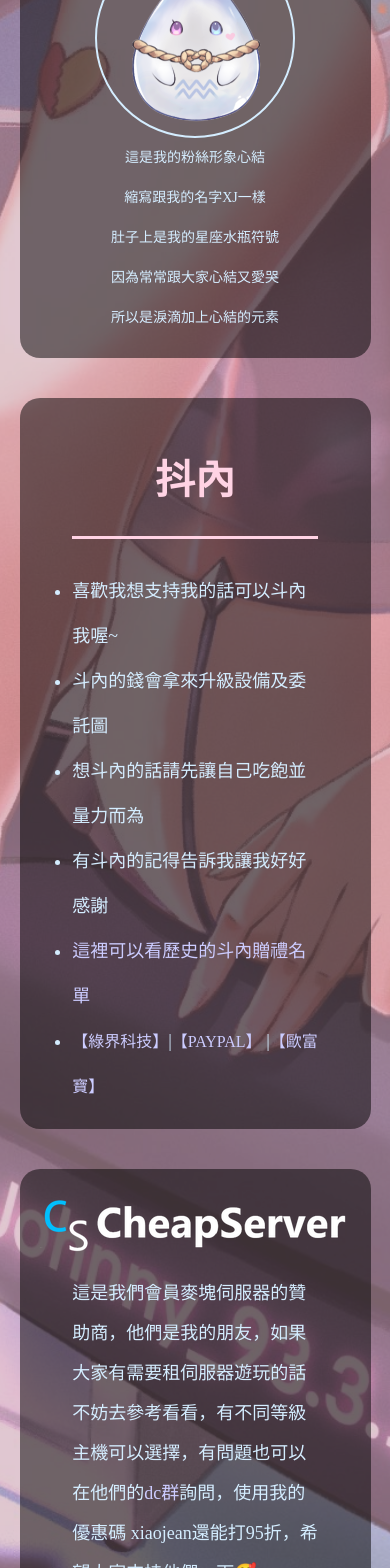
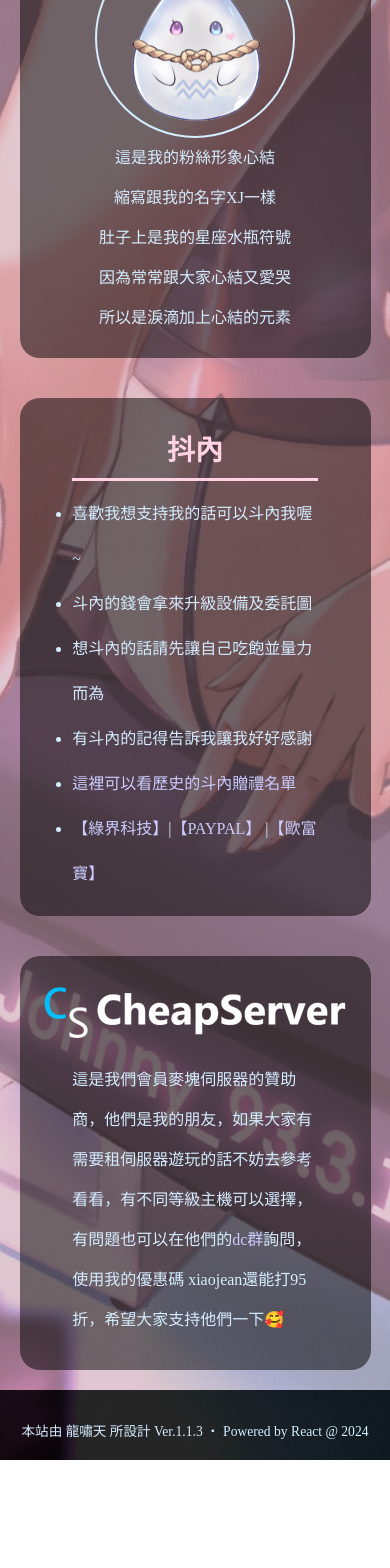
Before and after one commit to draking1101/MP_xiaojean0128, a React (Create React App) app: page /#/ in a window 390 px wide. Shown: the part 1620-3188 px from the top of the page. After the commit the page ends 3080 px from the top, so only its background shows below. Built offline with nearby package versions, Linux system fonts and the light colour scheme.

Commit message:
Ver1.1.3
1. UI、文本調整

2. 修正IPad Air 4上 容器跑版問題

```diff
--- a/package.json
+++ b/package.json
@@ -1,6 +1,6 @@
 {
   "name": "xiaojean0128",
-  "version": "1.1.2",
+  "version": "1.1.3",
   "private": true,
   "dependencies": {
     "@craco/craco": "^7.1.0",
--- a/src/components/const.tsx
+++ b/src/components/const.tsx
@@ -144,9 +144,9 @@ export const TEXT = {
                 thousandSub: '1K Subscribers',
                 ff43_01: 'FF43 Merchandise',
                 anniversary_1st: '1st Anniversary',
-                anniversary_2nd_crowdfunding_01: '2nd Anniversary Crowdfunding',
-                anniversary_2nd_crowdfunding_02: '2nd Anniversary Crowdfunding',
-                anniversary_2nd_crowdfunding_03: '2nd Anniversary Crowdfunding',
+                anniversary_2nd_crowdfunding_01: '2.0 Crowdfunding Exclusive Merchandise',
+                anniversary_2nd_crowdfunding_02: '2.0 Crowdfunding Exclusive Merchandise',
+                anniversary_2nd_crowdfunding_03: '2nd Anniversary Appreciation Standee',
             },
             subTitle: {
                 default: '',
@@ -299,9 +299,9 @@ export const TEXT = {
         },
         merch: {
             category: {
-                title1: "限時周邊",
-                title2: "常駐周邊",
-                title3: "絕版周邊",
+                title1: "限時週邊",
+                title2: "常駐週邊",
+                title3: "絕版週邊",
             },
             img: {
                 default: richXiaoJean,
@@ -320,10 +320,10 @@ export const TEXT = {
                 lineEmoji: "小靜Line表情符號",
                 thousandSub: '千訂回饋周邊',
                 ff43_01: 'FF43 周邊',
-                anniversary_1st: '一周年周邊套組',
-                anniversary_2nd_crowdfunding_01: '二周年募資限定周邊',
-                anniversary_2nd_crowdfunding_02: '二周年募資限定周邊',
-                anniversary_2nd_crowdfunding_03: '二周年募資限定周邊',
+                anniversary_1st: '一週年周邊套組',
+                anniversary_2nd_crowdfunding_01: '2.0募資限定周邊',
+                anniversary_2nd_crowdfunding_02: '2.0募資限定周邊',
+                anniversary_2nd_crowdfunding_03: '二週年回饋立牌',
             },
             subTitle: {
                 default: '',
--- a/src/pages/news_details/news_1-25.tsx
+++ b/src/pages/news_details/news_1-25.tsx
@@ -5,7 +5,7 @@ export const News1 = ({ selectedNews }) => {
         <ContentWrapper>
             <P>{selectedNews.content}</P><br />
             <P>{selectedNews.content2}</P><br />
-            <P>{selectedNews.content3}<img style={{ width: 28, height: 28 }} src="https://cdn.discordapp.com/emojis/1211065179161231461.webp?size=44&quality=lossless" /></P>
+            <P>{selectedNews.content3}<img style={{ width: 28, height: 28 }} src="https://cdn.discordapp.com/emojis/1211065179161231461.webp?size=44&quality=lossless" alt="Missing Image" /></P>
             <div style={{ display: 'flex', flexDirection: 'column', alignItems: 'center', marginTop: 10 }}>
                 <iframe style={{ borderRadius: 10, marginBottom: 10 }} width="90%" height="285" src="https://www.youtube.com/embed/W6kN4_eH-RE?si=vB5Gm9l6RDIEvGjH" title="特戰超凡之旅#7" allow="accelerometer; autoplay; clipboard-write; encrypted-media; gyroscope; picture-in-picture; web-share" referrerPolicy="strict-origin-when-cross-origin" allowFullScreen></iframe>
                 <p>邊回聊天室還能邊背閃?，特戰超凡之旅#7 </p>
--- a/src/styles/components/switch_language_button.css
+++ b/src/styles/components/switch_language_button.css
@@ -18,7 +18,7 @@
     color: white;
 }
 
-@media (max-width: 720px) {
+@media (max-width: 768px) {
     .switch-language-button {
         position: fixed;
         right: 20px;
--- a/src/styles/global.css
+++ b/src/styles/global.css
@@ -1,6 +1,12 @@
 :root {
     --page-background-color: rgba(206, 163, 179, 0.6);
     --header-height: 70px;
+    --h1-font-size: 28px;
+    --h1-font-size-1024px: 24px;
+    --h1-font-size-768px: 20px;
+    --p-font-size: 20px;
+    --p-font-size-1024px: 18px;
+    --p-font-size-768px: 16px;
 }
 
 body {
@@ -21,7 +27,6 @@ body {
     justify-content: center;
     margin-top: var(--header-height);
     height: auto;
-    margin-top: 70px;
 }
 
 a {
--- a/src/styles/header.css
+++ b/src/styles/header.css
@@ -89,7 +89,7 @@
     }
 }
 
-@media (max-width: 720px) {
+@media (max-width: 768px) {
     #header-body {
         flex-direction: column;
     }
--- a/src/styles/home.css
+++ b/src/styles/home.css
@@ -96,15 +96,15 @@
 
 #header-donate h1 {
     border-bottom: 3px solid #ffd3e4;
-    font-size: 40px;
-    padding: 30px 0;
+    font-size: 32px;
+    padding: 10px 0;
     text-align: center;
     width: 70%;
     color: #ffd3e4;
 }
 
 #header-donate ul {
-    margin-top: 30px;
+    margin-top: 10px;
     width: 70%;
     line-height: 45px;
 }
@@ -117,9 +117,8 @@
 /* Cheap Server */
 #header-cheap-server {
     width: 1024px;
-    height: 400px;
+    height: auto;
     margin: 20px 0;
-    padding: 20px 0;
     background-color: rgba(0, 0, 0, 0.5);
     border-radius: 20px;
     display: flex;
@@ -186,7 +185,6 @@
     /* Setction 3 - Minecraft server */
     #header-cheap-server {
         width: 90%;
-        height: auto;
     }
 }
 
@@ -196,11 +194,26 @@
         font-size: 18px;
     }
 
+    /* donate */
+    #header-donate h1 {
+        font-size: 28px;
+    }
+
+    #header-donate li {
+        font-size: var(--p-font-size-768px);
+    }
+
     #header-donate-link a {
+        font-size: var(--p-font-size-768px);
+    }
+
+    /* section 1.5 -tear */
+    .tear-intro-container li {
         font-size: 16px;
     }
 
-    .tear-intro-container li {
-        font-size: 14px;
+    /* section 2 - cheap server */
+    #header-cheap-server p {
+        font-size: var(--p-font-size-768px);
     }
 }
--- a/src/styles/merch.css
+++ b/src/styles/merch.css
@@ -38,9 +38,9 @@
 .merch-area-title {
     width: 60%;
     padding: 0 0 20px;
-    font-size: var(--merchItemContainer-Title-size);
+    font-size: var(--h1-font-size);
     color: var(--merchItemContainer-Title-color);
-    border-bottom: 4px solid #ffd3e4;
+    border-bottom: 3px solid #ffd3e4;
     text-align: center;
 }
 
@@ -93,8 +93,10 @@
     .merch-title {
         font-size: var(--merchItemTitle-size-1024px);
     }
+}
 
-    .merch-text {
-        font-size: var(--merchItemText-size-1024px);
+@media screen and (max-width: 768px) {
+    .merch-title {
+        font-size: var(--h1-font-size-768px);
     }
 }
--- a/src/styles/rule.css
+++ b/src/styles/rule.css
@@ -6,13 +6,6 @@
     flex-direction: column;
     align-items: center;
 }
-
-/* 宣告變數 */
-:root {
-    --borderRadius: 30px;
-}
-
-/* 個別設定 */
 
 /* 一般設定 */
 #rule-body a {
@@ -25,15 +18,15 @@
 .rule-div {
     margin: 15px 0;
     padding: 20px;
-    width: 70%;
+    width: 1024px;
     background-color: rgba(0, 0, 0, 0.45);
     display: flex;
     justify-content: center;
-    border-radius: var(--borderRadius);
+    border-radius: 20px;
 }
 
 .rule-textdiv {
-    width: 90%;
+    width: 95%;
 }
 
 #rule-body h1 {
@@ -41,27 +34,32 @@
     padding: 0 0 10px;
     border-bottom: 3px solid #ffd3e4;
     color: #ffd3e4;
+    font-size: var(--h1-font-size);
 }
 
 .rule-textdiv p {
     padding: 10px 0 0;
-    font-size: 24px;
+    font-size: var(--p-font-size);
     line-height: 35px;
     color: #D4EDFF;
 }
 
 @media screen and (max-width:1024px) {
+    .rule-div {
+        width: 90%;
+    }
+
     .rule-textdiv p {
-        font-size: 22px;
+        font-size: var(--p-font-size-1024px);
     }
 }
 
 @media screen and (max-width:768px) {
     .rule-textdiv p {
-        font-size: 20px;
+        font-size: var(--p-font-size-768px);
     }
 
     .rule-textdiv {
-        width: 85%;
+        width: 90%;
     }
 }
```
